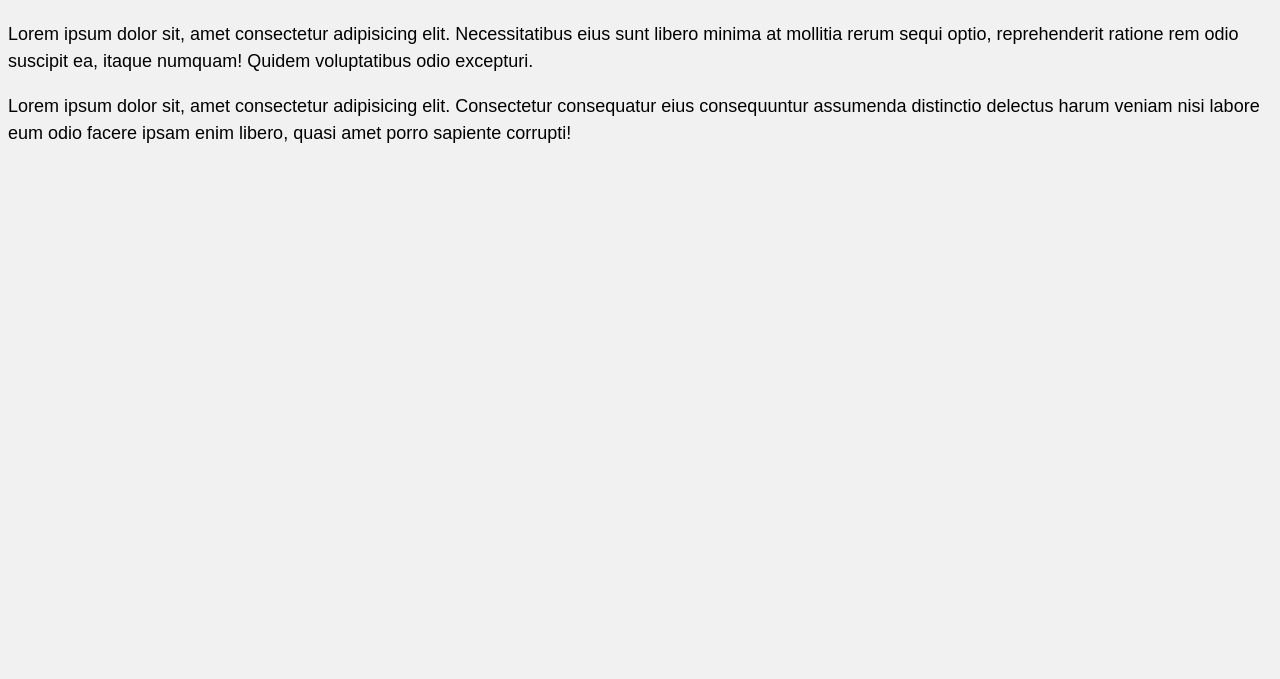
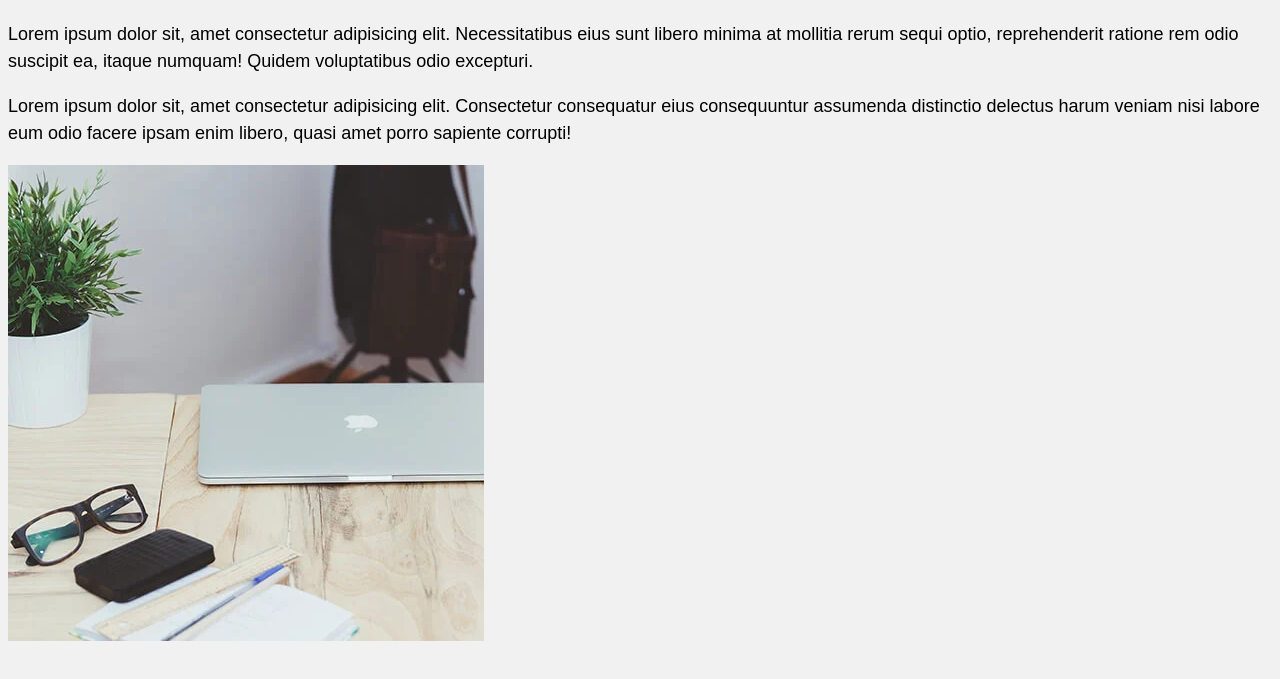
Before and after one commit to hamidmatin/Git_Tutorial_99_11, a plain HTML site: page index.html in a window 1280 px wide. Shown: the part 81-760 px from the top of the page. Drawn offline with Linux system fonts and the light colour scheme.

Commit message:
Add image

```diff
--- a/index.html
+++ b/index.html
@@ -18,6 +18,7 @@
       consequuntur assumenda distinctio delectus harum veniam nisi labore eum odio facere ipsam enim
       libero, quasi amet porro sapiente corrupti!
     </p>
+    <img src="images/front-page-project-4.jpg" alt="">
     <script>
       document.querySelector('h1').onclick = function () {
         this.style.color = 'red';
```
Also changed, not shown: images/front-page-project-4.jpg (added).
